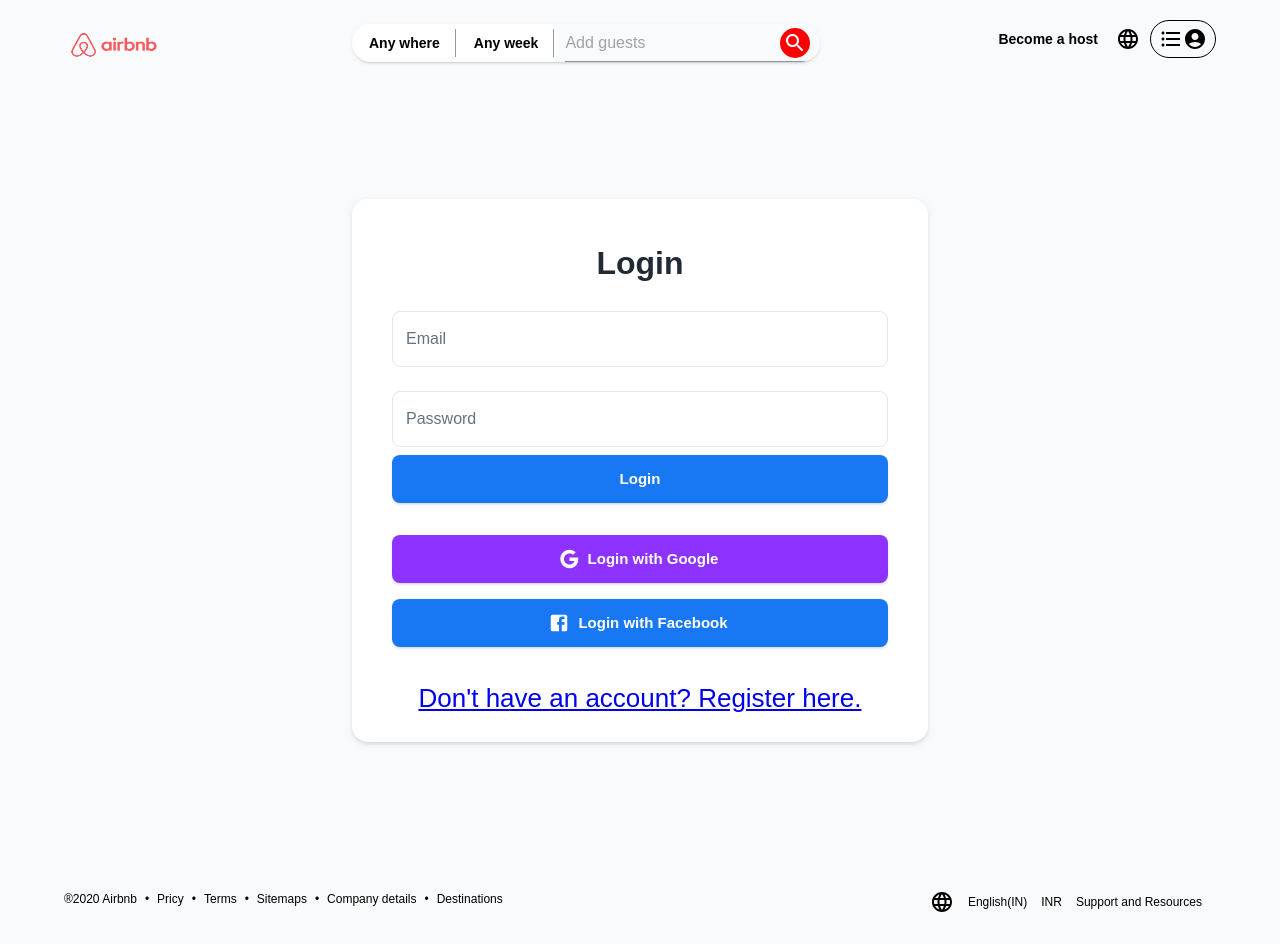
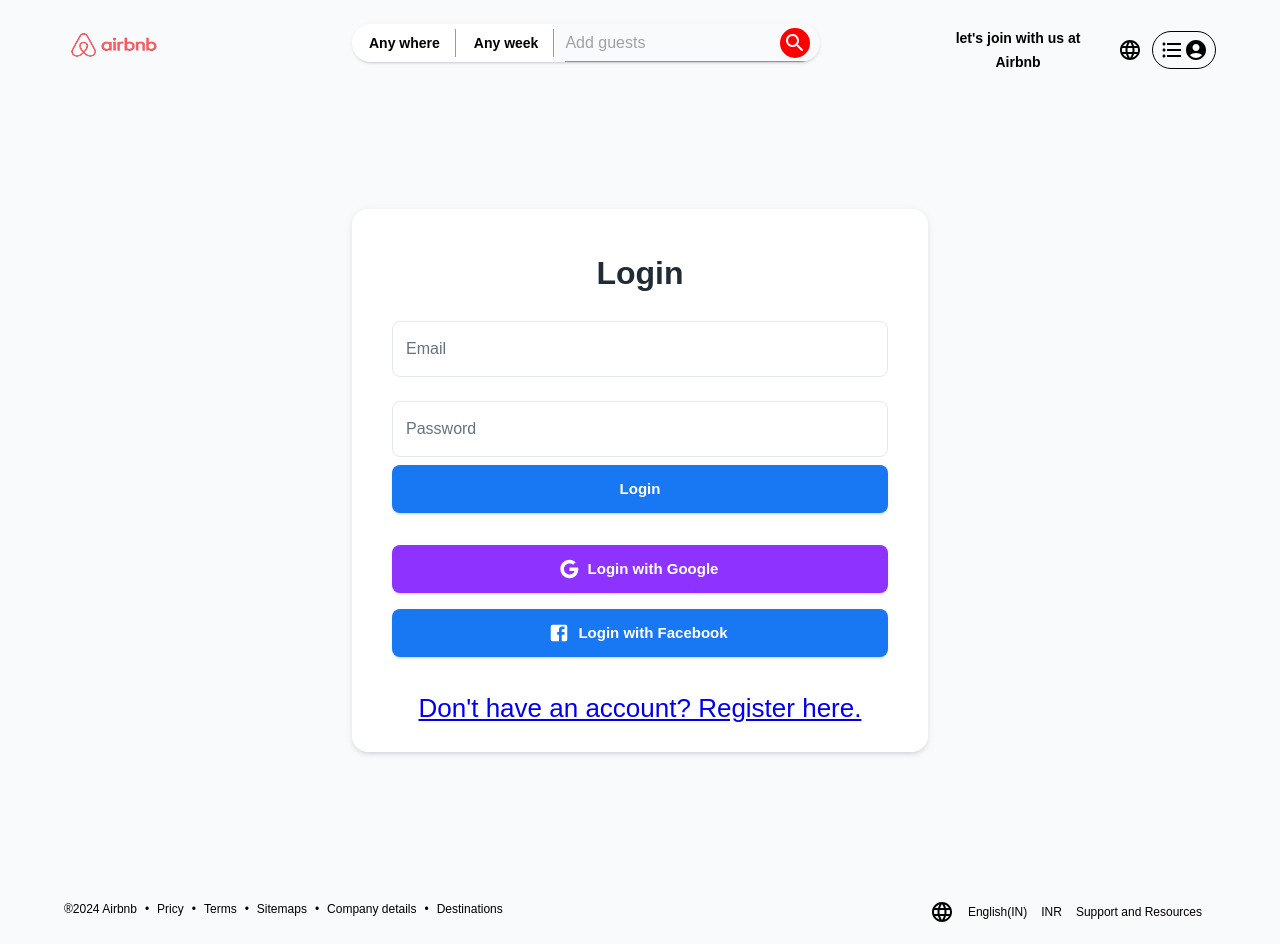
Before and after one commit to QuyDang1209/FrontEnd-Project, a React (Create React App) app in the folder houseforrent/: page /login in a window 1280 px wide. Built offline with nearby package versions, Linux system fonts and the light colour scheme.

Commit message:
fix footer

```diff
--- a/houseforrent/src/components/Footer.js
+++ b/houseforrent/src/components/Footer.js
@@ -53,7 +53,7 @@
       >
         <Box display={"flex"}>
           <Link href="#" underline="none">
-            &reg;2020 Airbnb
+            &reg;2024 Airbnb
           </Link>
           <Typography variant="body2" mx={1} sx={{ display: "inline" }}>
             •
--- a/houseforrent/src/components/HeaderMenu.js
+++ b/houseforrent/src/components/HeaderMenu.js
@@ -170,7 +170,7 @@
           <Grid item md={3} xs={9} sm={9}>
             <Box display="flex" justifyContent="flex-end" alignItems={"center"}>
               <Button variant="text" style={{ color: "black" }}>
-                Become a host
+                let's join with us at Airbnb
               </Button>
               <LanguageIcon style={{ color: "black", marginLeft: "10px" }} />
               <Button
--- a/houseforrent/src/pages/UserPage.js
+++ b/houseforrent/src/pages/UserPage.js
@@ -16,7 +16,7 @@
 } from "@mui/material";
 import { CustomButton } from "../custom-component/CustomButton";
 
-import HeaderMenu from "../components/HeaderMenu";
+import HeaderLogin from "../components/HeaderLogin";
 import BasicList from "../components/BasicList";
 import UserList from "../components/user/UserList";
 import Footer from "../components/Footer";
@@ -25,7 +25,7 @@
 export default function UserPage() {
   return (
     <>
-    <HeaderMenu />
+    <HeaderLogin />
       <Divider />
       <Container
         sx={{
```
